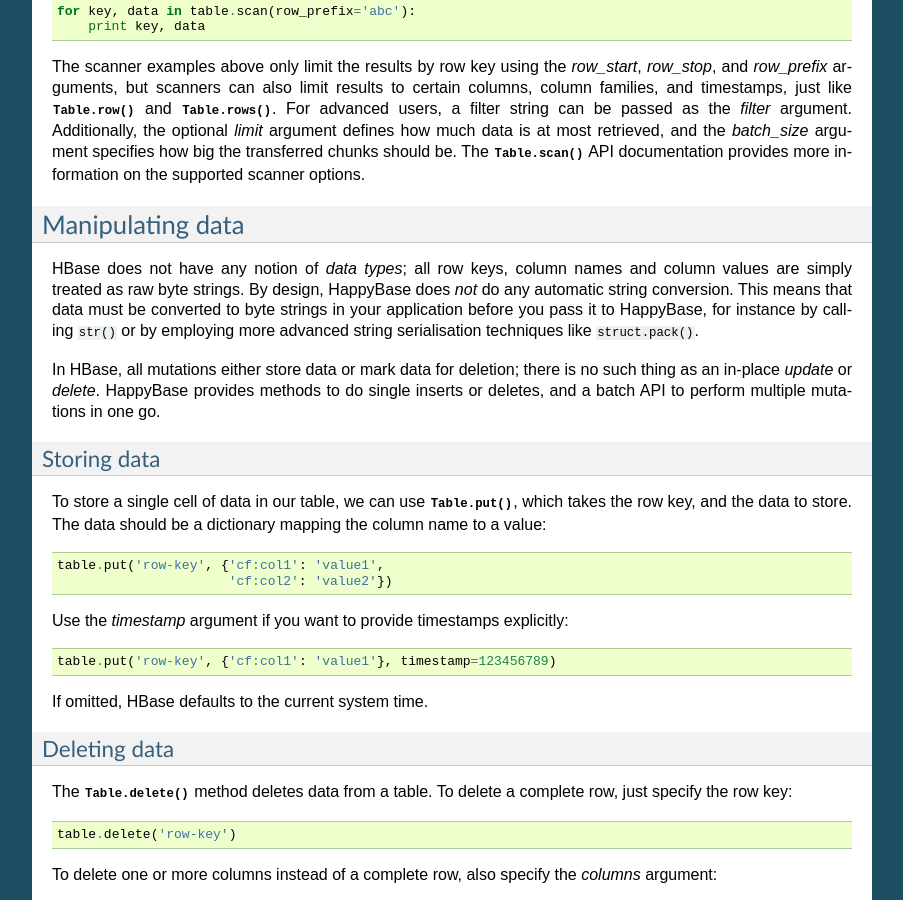
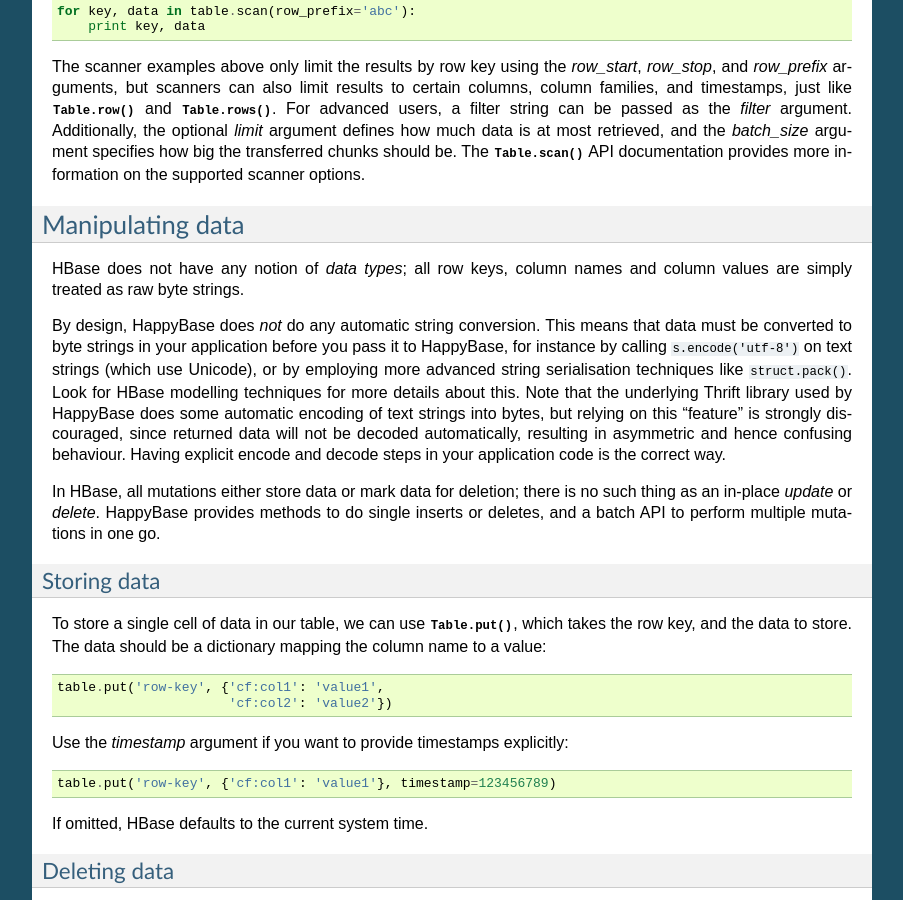
Before and after one commit to python-happybase/happybase, a Sphinx documentation site: the page built from doc/user.rst, in a window 1280 px wide and 900 px high, scrolled down 4777 px. Shown: the whole window, without its empty margins (198-1101 px from the left). Built offline with Sphinx 7.4.7, drawn with Linux system fonts in a browser that asks for light colours.

Commit message:
Update notes about strings/bytes in documentation

```diff
--- a/doc/user.rst
+++ b/doc/user.rst
@@ -287,12 +287,21 @@
 Manipulating data
 =================
 
-HBase does not have any notion of *data types*; all row keys, column names and
-column values are simply treated as raw byte strings. By design, HappyBase does
-*not* do any automatic string conversion. This means that data must be
-converted to byte strings in your application before you pass it to HappyBase,
-for instance by calling ``str()`` or by employing more advanced string
-serialisation techniques like ``struct.pack()``.
+HBase does not have any notion of *data types*; all row keys, column
+names and column values are simply treated as raw byte strings.
+
+By design, HappyBase does *not* do any automatic string conversion.
+This means that data must be converted to byte strings in your
+application before you pass it to HappyBase, for instance by calling
+``s.encode('utf-8')`` on text strings (which use Unicode), or by
+employing more advanced string serialisation techniques like
+``struct.pack()``. Look for HBase modelling techniques for more
+details about this. Note that the underlying Thrift library used by
+HappyBase does some automatic encoding of text strings into bytes, but
+relying on this "feature" is strongly discouraged, since returned data
+will not be decoded automatically, resulting in asymmetric and hence
+confusing behaviour. Having explicit encode and decode steps in your
+application code is the correct way.
 
 In HBase, all mutations either store data or mark data for deletion; there is
 no such thing as an in-place `update` or `delete`.  HappyBase provides methods
```
